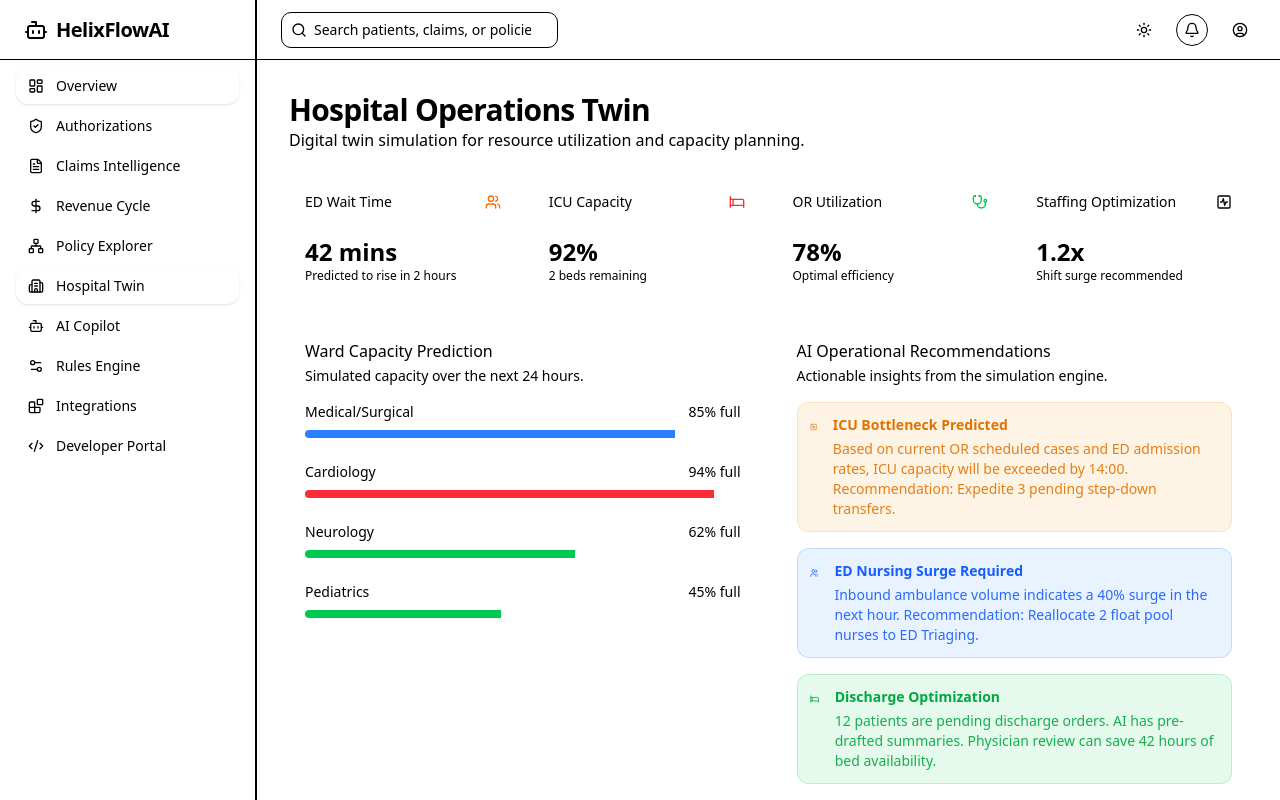
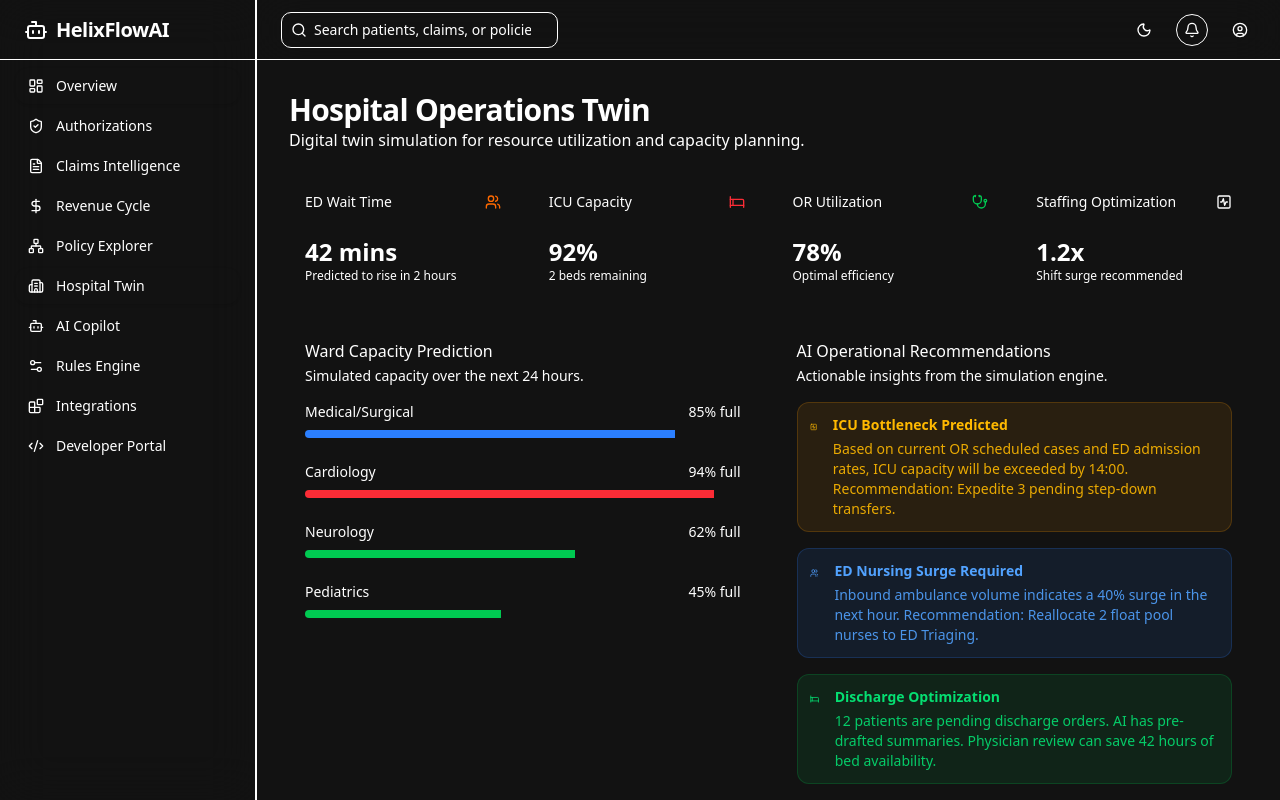
Before and after one commit to jai2033shankar/healthx, a Next.js app: page /dashboard/hospital-twin in a window 1280 px wide. Built offline with nearby package versions, Linux system fonts and the light colour scheme.

Commit message:
feat: complete end-to-end saleshead dark theme integration

```diff
--- a/src/app/globals.css
+++ b/src/app/globals.css
@@ -10,35 +10,6 @@
 }
 
 :root {
-  --background: 0 0% 100%;
-  --foreground: 240 10% 3.9%;
-  --card: 0 0% 100%;
-  --card-foreground: 240 10% 3.9%;
-  --popover: 0 0% 100%;
-  --popover-foreground: 240 10% 3.9%;
-  --primary: 257 88% 58%; /* Striking vivid purple for modern saleshead aesthetic */
-  --primary-foreground: 0 0% 100%;
-  --secondary: 240 4.8% 95.9%;
-  --secondary-foreground: 240 5.9% 10%;
-  --muted: 240 4.8% 95.9%;
-  --muted-foreground: 240 3.8% 46.1%;
-  --accent: 240 4.8% 95.9%;
-  --accent-foreground: 240 5.9% 10%;
-  --destructive: 0 84.2% 60.2%;
-  --destructive-foreground: 0 0% 98%;
-  --border: 240 5.9% 90%;
-  --input: 240 5.9% 90%;
-  --ring: 257 88% 58%;
-  --radius: 0.75rem;
-
-  --chart-1: 257 88% 58%;
-  --chart-2: 340 82% 52%;
-  --chart-3: 199 89% 48%;
-  --chart-4: 43 74% 66%;
-  --chart-5: 27 87% 67%;
-}
-
-.dark {
   --background: 240 10% 3.9%;
   --foreground: 0 0% 98%;
   --card: 240 10% 3.9%;
@@ -51,19 +22,51 @@
   --secondary-foreground: 0 0% 98%;
   --muted: 240 3.7% 15.9%;
   --muted-foreground: 240 5% 64.9%;
-  --accent: 240 3.7% 15.9%;
-  --accent-foreground: 0 0% 98%;
+  --accent: 257 88% 68%;
+  --accent-foreground: 0 0% 100%;
   --destructive: 0 62.8% 30.6%;
   --destructive-foreground: 0 0% 98%;
   --border: 240 3.7% 15.9%;
   --input: 240 3.7% 15.9%;
   --ring: 257 88% 68%;
+  --radius: 0.75rem;
 
   --chart-1: 257 88% 68%;
   --chart-2: 340 82% 62%;
   --chart-3: 199 89% 58%;
   --chart-4: 43 74% 76%;
   --chart-5: 27 87% 77%;
+}
+
+.dark {
+  --background: 228 15% 5%;
+  /* Extremely dark slate/blue */
+  --foreground: 210 40% 98%;
+  --card: 228 15% 7%;
+  /* Slightly lighter than background */
+  --card-foreground: 210 40% 98%;
+  --popover: 228 15% 7%;
+  --popover-foreground: 210 40% 98%;
+  --primary: 262 83% 58%;
+  /* SalesHead vivid purple */
+  --primary-foreground: 210 40% 98%;
+  --secondary: 228 15% 12%;
+  --secondary-foreground: 210 40% 98%;
+  --muted: 228 15% 15%;
+  --muted-foreground: 215 20.2% 65.1%;
+  --accent: 262 83% 58%;
+  --accent-foreground: 210 40% 98%;
+  --destructive: 345 83% 58%;
+  --destructive-foreground: 210 40% 98%;
+  --border: 228 15% 14%;
+  --input: 228 15% 18%;
+  --ring: 262 83% 58%;
+
+  --chart-1: 262 83% 58%;
+  --chart-2: 210 100% 60%;
+  --chart-3: 150 100% 40%;
+  --chart-4: 43 100% 60%;
+  --chart-5: 330 100% 60%;
 }
 
 @theme inline {
@@ -101,6 +104,7 @@
   * {
     @apply border-border outline-ring/50;
   }
+
   body {
     @apply bg-background text-foreground;
   }
--- a/src/app/layout.tsx
+++ b/src/app/layout.tsx
@@ -32,8 +32,8 @@
       >
         <ThemeProvider
           attribute="class"
-          defaultTheme="system"
-          enableSystem
+          defaultTheme="dark"
+          enableSystem={false}
           disableTransitionOnChange
         >
           <TooltipProvider>{children}</TooltipProvider>
--- a/src/app/login/page.tsx
+++ b/src/app/login/page.tsx
@@ -33,11 +33,12 @@
     };
 
     return (
-        <div className="min-h-screen flex flex-col md:flex-row bg-muted/30">
+        <div className="min-h-screen flex flex-col md:flex-row bg-background">
 
             {/* Left side / Branding container */}
-            <div className="hidden md:flex md:w-1/2 bg-background relative overflow-hidden flex-col items-center justify-center p-12 border-r">
-                <div className="absolute top-1/2 left-1/2 -translate-x-1/2 -translate-y-1/2 w-[600px] h-[600px] bg-primary/10 rounded-full blur-[100px] -z-10 pointer-events-none" />
+            <div className="hidden md:flex md:w-1/2 relative overflow-hidden flex-col items-center justify-center p-12 border-r border-border/50 bg-muted/20">
+                <div className="absolute inset-0 bg-[linear-gradient(to_right,#80808012_1px,transparent_1px),linear-gradient(to_bottom,#80808012_1px,transparent_1px)] bg-[size:24px_24px] pointer-events-none"></div>
+                <div className="absolute top-1/2 left-1/2 -translate-x-1/2 -translate-y-1/2 w-[600px] h-[600px] bg-primary/30 rounded-full blur-[120px] -z-10 pointer-events-none" />
 
                 <div className="max-w-md w-full space-y-8 relative z-10 animate-in fade-in slide-in-from-left-8 duration-1000">
                     <Link href="/" className="inline-flex items-center gap-2 font-bold text-2xl tracking-tight mb-8 hover:opacity-80 transition-opacity">
--- a/src/app/page.tsx
+++ b/src/app/page.tsx
@@ -21,35 +21,37 @@
       </header>
 
       {/* Hero Section */}
-      <main className="flex-1 flex flex-col">
-        <section className="relative pt-24 pb-32 flex flex-col items-center justify-center text-center px-4 overflow-hidden">
-          {/* Background Glow */}
-          <div className="absolute top-1/2 left-1/2 -translate-x-1/2 -translate-y-1/2 w-[800px] h-[500px] bg-primary/20 rounded-full blur-[120px] -z-10 pointer-events-none" />
+      <main className="flex-1 flex flex-col relative">
+        {/* SalesHead signature deep purple grid & glow */}
+        <div className="absolute inset-0 bg-[linear-gradient(to_right,#80808012_1px,transparent_1px),linear-gradient(to_bottom,#80808012_1px,transparent_1px)] bg-[size:24px_24px] pointer-events-none"></div>
+        <div className="absolute left-0 right-0 top-0 -z-10 m-auto h-[310px] w-[310px] rounded-full bg-primary/40 opacity-50 blur-[100px]"></div>
 
-          <div className="inline-flex items-center gap-2 px-3 py-1 rounded-full border bg-muted/50 backdrop-blur-sm text-sm font-medium mb-8 animate-in fade-in slide-in-from-bottom-4 duration-700">
-            <span className="flex h-2 w-2 rounded-full bg-primary animate-pulse"></span>
+        <section className="relative pt-32 pb-32 flex flex-col items-center justify-center text-center px-4 overflow-hidden z-10">
+
+          <div className="inline-flex items-center gap-2 px-3 py-1.5 rounded-full border border-primary/30 bg-primary/10 backdrop-blur-sm text-sm font-medium mb-8 animate-in fade-in slide-in-from-bottom-4 duration-700 text-primary-foreground">
+            <span className="flex h-2 w-2 rounded-full bg-primary animate-pulse shadow-[0_0_10px_var(--color-primary)]"></span>
             HelixFlow AI Platform 2.0 is Live
           </div>
 
-          <h1 className="text-5xl md:text-7xl font-extrabold tracking-tight max-w-4xl leading-tight mb-6 animate-in fade-in slide-in-from-bottom-6 duration-700 delay-100">
+          <h1 className="text-5xl md:text-7xl lg:text-8xl font-extrabold tracking-tight max-w-5xl leading-tight mb-8 animate-in fade-in slide-in-from-bottom-6 duration-700 delay-100">
             The Operating System for <br className="hidden md:block" />
-            <span className="text-transparent bg-clip-text bg-gradient-to-r from-primary to-blue-500">
+            <span className="text-transparent bg-clip-text bg-gradient-to-r from-primary via-purple-400 to-blue-500 drop-shadow-sm">
               Healthcare Administration
             </span>
           </h1>
 
-          <p className="text-lg md:text-xl text-muted-foreground max-w-2xl mb-10 animate-in fade-in slide-in-from-bottom-8 duration-700 delay-200">
+          <p className="text-lg md:text-xl text-muted-foreground max-w-2xl mb-12 animate-in fade-in slide-in-from-bottom-8 duration-700 delay-200 leading-relaxed">
             Eliminate administrative waste, predict claim denials before they happen, and auto-navigate payer policies using advanced multi-agent AI and knowledge graphs.
           </p>
 
-          <div className="flex flex-col sm:flex-row items-center gap-4 animate-in fade-in slide-in-from-bottom-10 duration-700 delay-300">
+          <div className="flex flex-col sm:flex-row items-center gap-6 animate-in fade-in slide-in-from-bottom-10 duration-700 delay-300">
             <Link href="/login">
-              <Button size="lg" className="h-12 px-8 rounded-full text-base font-semibold shadow-xl shadow-primary/20 hover:scale-105 transition-all">
-                Access Platform Demo <ArrowRight className="ml-2 h-4 w-4" />
+              <Button size="lg" className="h-14 px-10 rounded-full text-lg font-semibold bg-primary hover:bg-primary/90 text-primary-foreground shadow-[0_0_40px_-10px_var(--color-primary)] hover:shadow-[0_0_60px_-15px_var(--color-primary)] transition-all hover:scale-105 border border-primary/50">
+                Access Platform Demo <ArrowRight className="ml-2 h-5 w-5" />
               </Button>
             </Link>
             <Link href="/dashboard">
-              <Button size="lg" variant="outline" className="h-12 px-8 rounded-full text-base font-semibold bg-background/50 backdrop-blur-md hover:bg-muted">
+              <Button size="lg" variant="outline" className="h-14 px-10 rounded-full text-lg font-semibold bg-background/50 backdrop-blur-md hover:bg-muted border-muted-foreground/30 hover:border-muted-foreground/50 transition-all">
                 Explore Documentation
               </Button>
             </Link>
```
